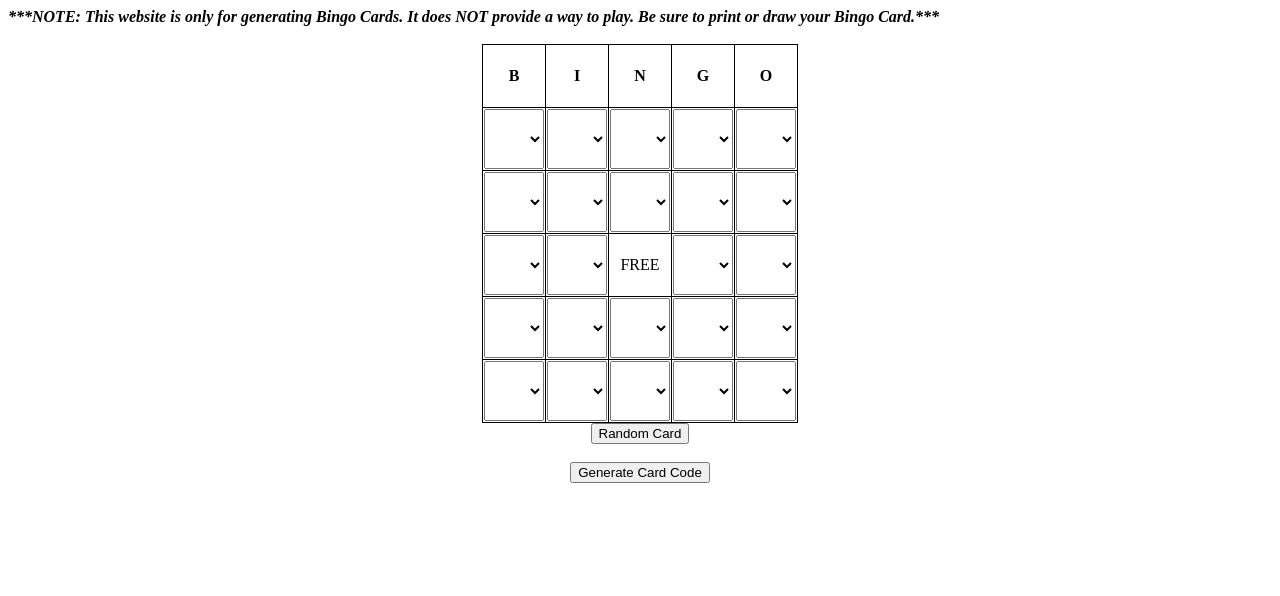
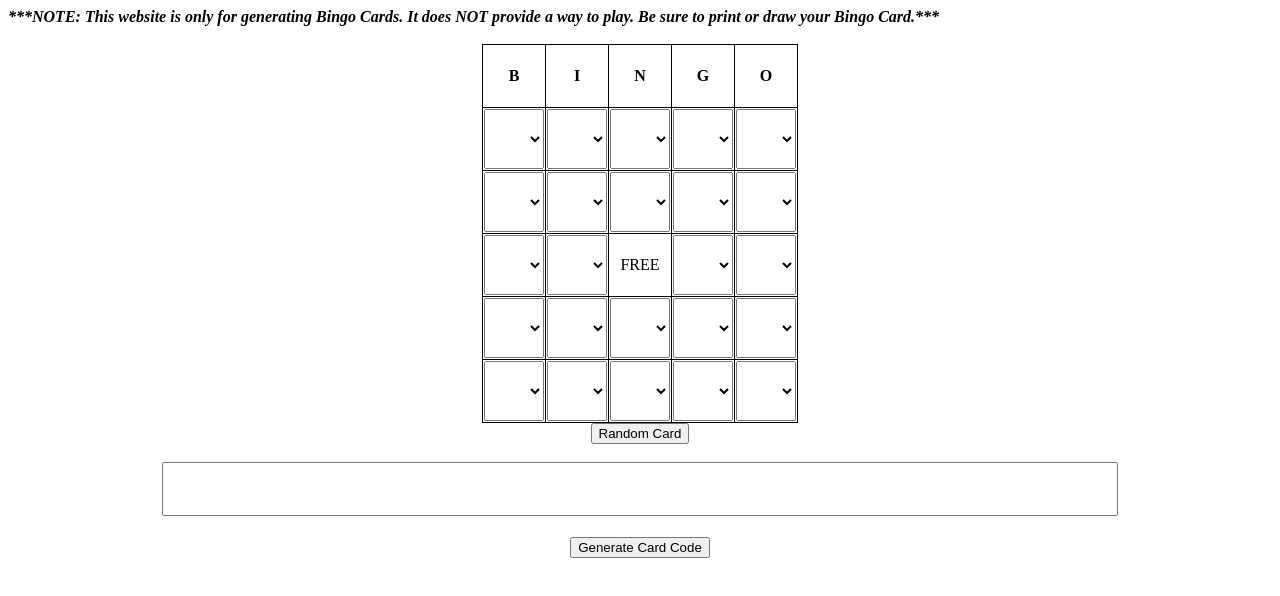
Before and after one commit to mccapobianco/Bingo, a plain HTML site: page index.html in a window 1280 px wide. Drawn offline with Linux system fonts and the light colour scheme.

Commit message:
copy button

```diff
--- a/index.html
+++ b/index.html
@@ -84,8 +84,9 @@
 	</center>
 	<center><input type="submit" name="random" value="Random Card" onclick="random_onclick()"></center>
 	<br>
-	<center><input type="submit" name="gen" value="Generate Card Code" onclick="gen_onclick()"></center>
-	<center><p id="code"></p></center>
+	<center><input readonly="True" id="code" style="font-size:42px; width:75%; text-align: center;" for=copy></center>
+	<center><input type="submit" id="copy" value="Copy Code" onclick="copy_onclick()" style="visibility:hidden; "></center>
+	<center><input type="submit" id="gen" value="Generate Card Code" onclick="gen_onclick()"></center>
 </body>
 </html>
 <script src="./main.js"></script>
--- a/main.js
+++ b/main.js
@@ -1,7 +1,9 @@
 const letters = "BINGO".split("")
 
 function select_oninput(letter){
-	document.getElementById('code').innerHTML = "";
+	document.getElementById('code').value = "";
+	document.getElementById('gen').style.visibility = 'visible';
+	document.getElementById('copy').style.visibility = 'hidden';
 	let col = letters.indexOf(letter);
 	let first_val = 1 + col*15;
 	let numbers = [];
@@ -103,10 +105,21 @@ function encode(){
 
 function gen_onclick(){
 	let code = encode()
-	if (code != undefined)
-		document.getElementById('code').innerHTML = encode();
-	else
-		document.getElementById('code').innerHTML = "Error: Card must be filled";
+	if (code != undefined){
+		document.getElementById('code').value = encode();
+		document.getElementById('copy').style.visibility = 'visible';
+		document.getElementById('gen').style.visibility = 'hidden';
+	}else{
+		document.getElementById('code').value = "Error: Card must be filled";
+	}
+}
+
+function copy_onclick(){
+	let code = document.getElementById('code');
+	code.select();
+	document.execCommand("copy");
+	alert(`"${code.value}" copied to clipboard.`);
+
 }
 
 select_oninput("B");
```
